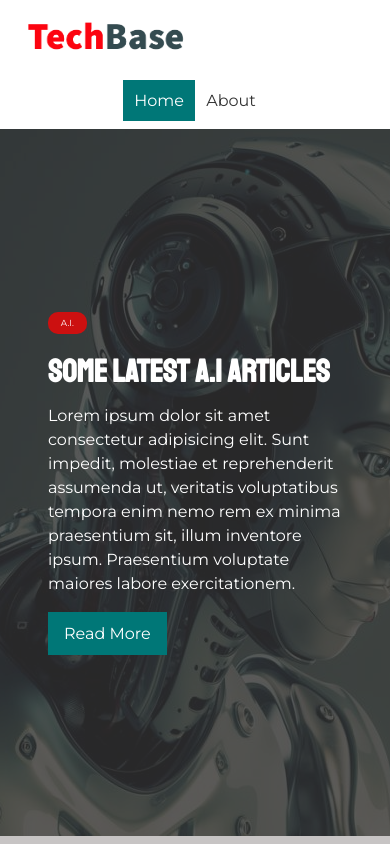
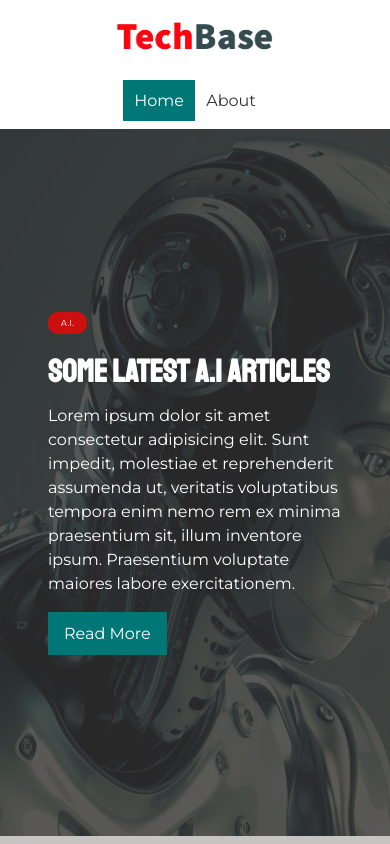
Before and after one commit to raihanahmad/techbase-website, a plain HTML site: page index.html in a window 390 px wide. Shown: the top 844 px of the page. Drawn offline with Linux system fonts and the light colour scheme.

Commit message:
logo center for mobile

```diff
--- a/css/mobile.css
+++ b/css/mobile.css
@@ -16,6 +16,7 @@
 #main-nav .container ul {
     justify-self: center;
 }
+
 
 #main-nav .container ul a {
     padding: .7rem;
--- a/index.html
+++ b/index.html
@@ -13,7 +13,7 @@
 <body>
     <nav id="main-nav">
         <div class="container">
-            <a href="index.html"><img src="img/logo.png" alt="TechBase" class="logo"></a>
+            <a class="logo" href="index.html"><img src="img/logo.png" alt="TechBase" ></a>
 
             <div class="social">
                 <a target="_blank" href="http://facebook.com"><i class="fab fa-facebook fa-2x"></i></a>
```
Also changed, not shown: about.html (+1 -1 lines), articles.html (+1 -1 lines).
